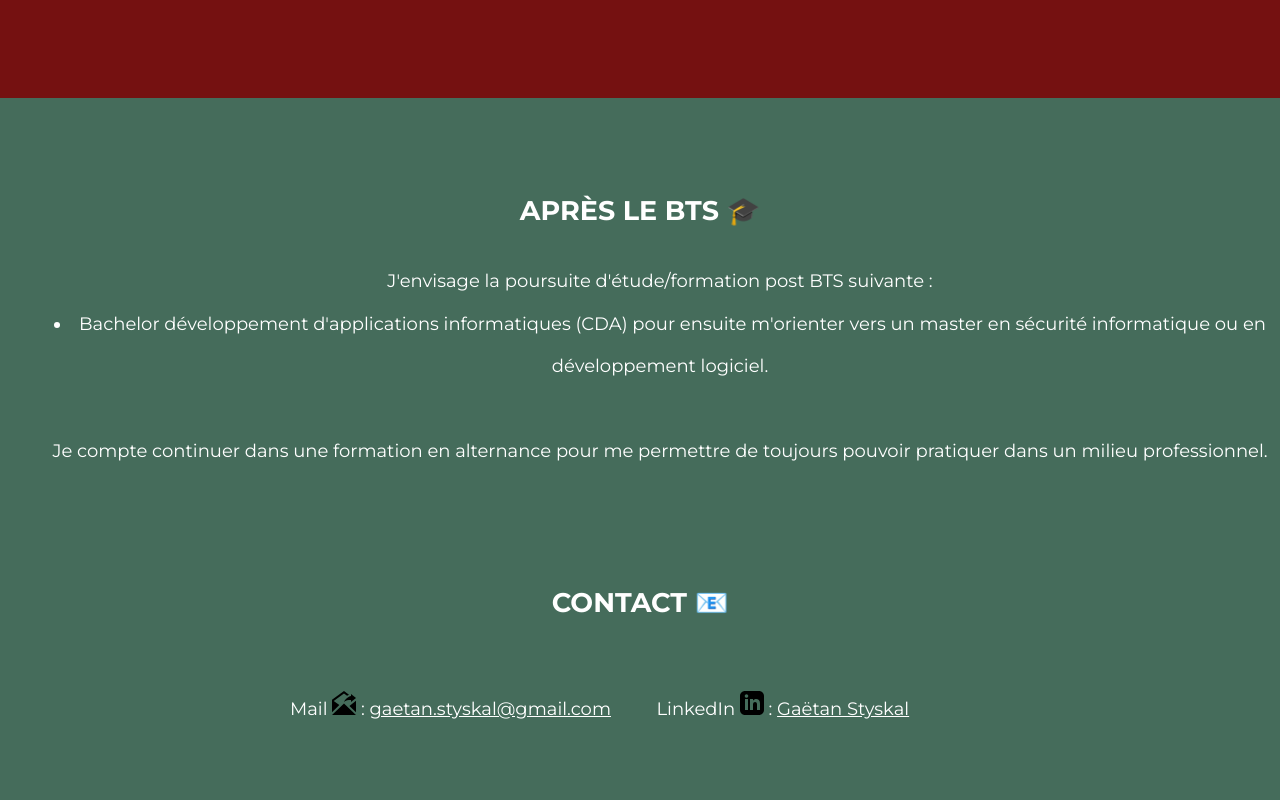
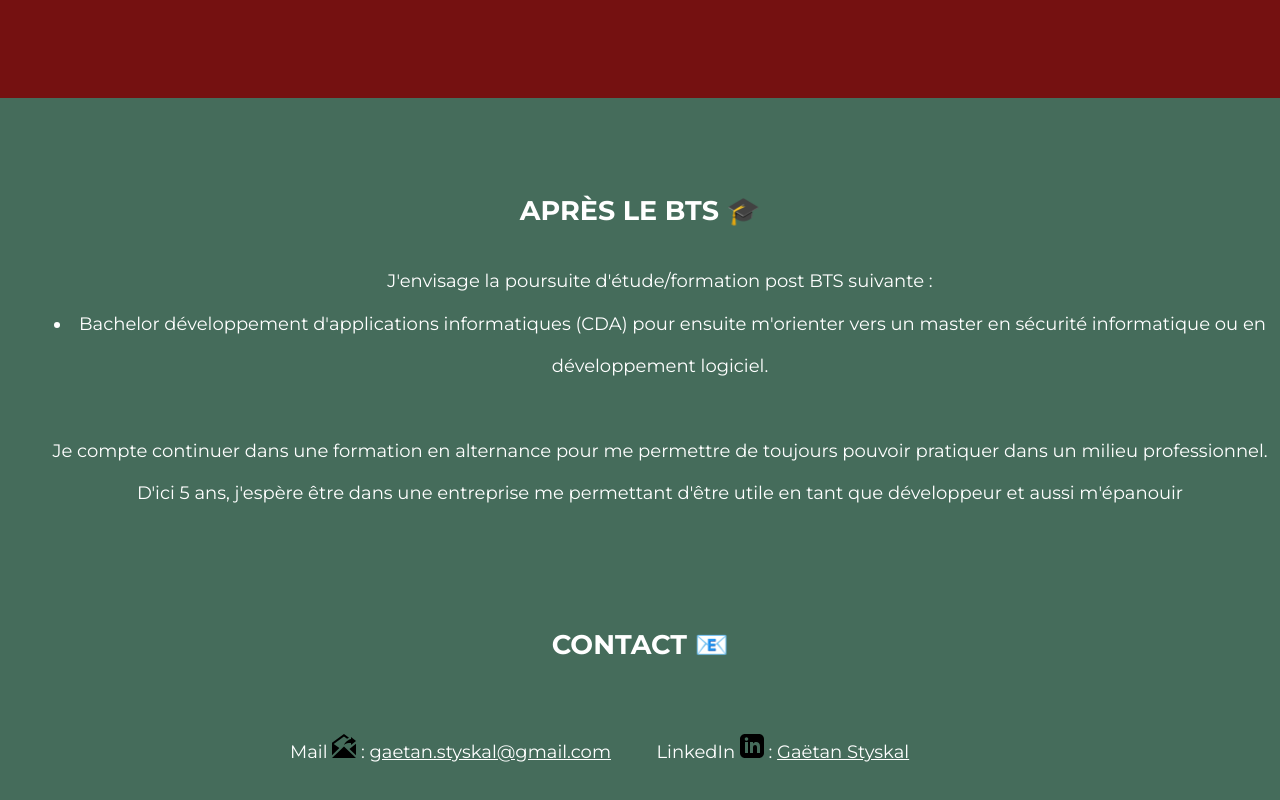
Before and after one commit to gaesty/gaesty.github.io, a plain HTML site: page index.html in a window 1280 px wide. Shown: the part 6302-7102 px from the top of the page. Drawn offline with nearby package versions, Linux system fonts and the light colour scheme.

Commit message:
Update index.html

```diff
--- a/index.html
+++ b/index.html
@@ -229,6 +229,8 @@ En outre, grâce à mon établissement scolaire, j'ai également obtenu le <a hr
       <br>
       Je compte continuer dans une formation en alternance pour me permettre de toujours pouvoir pratiquer dans un milieu professionnel.
     <!-- </p> -->
+        <br>
+        D'ici 5 ans, j'espère être dans une entreprise me permettant d'être utile en tant que développeur et aussi  m'épanouir
     </ul>
   </div>
   <h2>Contact &#128231; </h2>
```
